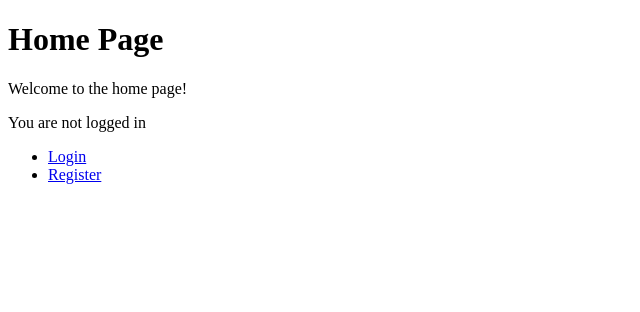
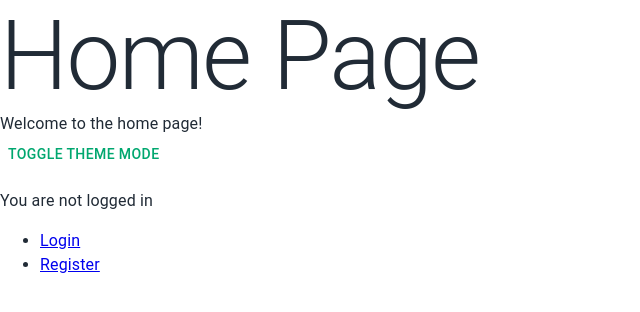
Before and after one commit to sofiane-msatfa/shaima-events, a React (Vite) app in the folder apps/web/: page / in a window 1280 px wide. Shown: the top 312 px of the page, without its empty margins (0-640 px from the left). Built offline with nearby package versions, Linux system fonts and the light colour scheme.

Commit message:
ajout(front-technique): ajout material ui

```diff
--- a/apps/web/package.json
+++ b/apps/web/package.json
@@ -10,7 +10,12 @@
     "preview": "vite preview"
   },
   "dependencies": {
+    "@emotion/react": "^11.11.4",
+    "@emotion/styled": "^11.11.5",
+    "@fontsource/roboto": "^5.0.13",
     "@hookform/resolvers": "^3.3.4",
+    "@mui/icons-material": "^5.15.16",
+    "@mui/material": "^5.15.16",
     "@tanstack/react-query": "^5.32.1",
     "@tanstack/react-query-devtools": "^5.32.1",
     "axios": "^1.6.8",
--- /dev/null
+++ b/apps/web/src/contexts/settings/settings-context.ts
@@ -0,0 +1,25 @@
+import { createContext } from "react";
+import type { PaletteMode } from "@mui/material";
+
+export type ThemeColorPresets =
+  | "default"
+  | "cyan"
+  | "purple"
+  | "blue"
+  | "orange"
+  | "red";
+
+export interface SettingsValue {
+  themeMode: PaletteMode;
+  themeColorPresets: ThemeColorPresets;
+}
+
+export interface SettingsContextType extends SettingsValue {
+  setThemeMode: (mode: PaletteMode) => void;
+  toggleThemeMode: () => void;
+  setThemeColorPresets: (color: ThemeColorPresets) => void;
+}
+
+export const SettingsContext = createContext<SettingsContextType | undefined>(
+  undefined,
+);
--- /dev/null
+++ b/apps/web/src/contexts/settings/settings-provider.tsx
@@ -0,0 +1,55 @@
+import { useLocalStorage } from "@/hooks/use-local-storage";
+import type {
+  SettingsValue,
+  SettingsContextType,
+  ThemeColorPresets,
+} from "./settings-context";
+import { SettingsContext } from "./settings-context";
+import { useMemo } from "react";
+import type { PaletteMode } from "@mui/material";
+
+interface SettingsProviderProps {
+  children: React.ReactNode;
+  defaultSettings: SettingsValue;
+}
+
+export function SettingsContextProvider({
+  children,
+  defaultSettings,
+}: SettingsProviderProps) {
+  const [settings, setSettings] = useLocalStorage("settings", defaultSettings);
+
+  const setThemeMode = (mode: PaletteMode) => {
+    const updatedSettings = { ...settings, themeMode: mode };
+    setSettings(updatedSettings);
+  };
+
+  const toggleThemeMode = () => {
+    const updatedSettings = {
+      ...settings,
+      themeMode: settings.themeMode === "light" ? "dark" : "light",
+    } as const;
+    setSettings(updatedSettings);
+  };
+
+  const setThemeColorPresets = (color: ThemeColorPresets) => {
+    const updatedSettings = { ...settings, themeColorPresets: color };
+    setSettings(updatedSettings);
+  };
+
+  const value: SettingsContextType = useMemo(
+    () => ({
+      ...settings,
+      setThemeMode,
+      toggleThemeMode,
+      setThemeColorPresets,
+    }),
+    [settings, setThemeMode, toggleThemeMode, setThemeColorPresets],
+  );
+
+  return (
+    <SettingsContext.Provider value={value}>
+      {children}
+    </SettingsContext.Provider>
+  );
+}
--- /dev/null
+++ b/apps/web/src/contexts/settings/use-settings.ts
@@ -0,0 +1,10 @@
+import { useContext } from "react";
+import { SettingsContext } from "./settings-context";
+
+export const useSettings = () => {
+  const context = useContext(SettingsContext);
+  if (!context) {
+    throw new Error("useSettings must be used within a SettingsProvider");
+  }
+  return context;
+};
--- /dev/null
+++ b/apps/web/src/hooks/use-local-storage.ts
@@ -0,0 +1,20 @@
+import { useState } from "react";
+
+export const useLocalStorage = <T>(key: string, initialValue: T) => {
+  const [storedValue, setStoredValue] = useState<T>(() => {
+    try {
+      const item = localStorage.getItem(key);
+      return item ? JSON.parse(item) : initialValue;
+    } catch (error) {
+      console.error(error);
+      return initialValue;
+    }
+  });
+
+  const setValue = (value: T) => {
+    setStoredValue(value);
+    localStorage.setItem(key, JSON.stringify(value));
+  };
+
+  return [storedValue, setValue] as const;
+};
--- a/apps/web/src/pages/index.tsx
+++ b/apps/web/src/pages/index.tsx
@@ -1,9 +1,12 @@
 import { useAuth } from "@/contexts/auth/use-auth";
 import { Link } from "react-router-dom";
 import api from "@/utils/api";
+import { useSettings } from "@/contexts/settings/use-settings";
+import { Typography, Button } from "@mui/material";
 
 export default function Home() {
   const { isAuthenticated, logout } = useAuth();
+  const settings = useSettings();
 
   const fetchProtectedMessage = async () => {
     const response = await api.get("/protected");
@@ -25,16 +28,21 @@ export default function Home() {
 
   return (
     <div>
-      <h1>Home Page</h1>
-      <p>Welcome to the home page!</p>
+      <Typography component="h1" variant="h1">
+        Home Page
+      </Typography>
+      <Typography>Welcome to the home page!</Typography>
+      <Button type="button" onClick={() => settings.toggleThemeMode()}>
+        Toggle Theme Mode
+      </Button>
       {isAuthenticated ? (
         <>
-          <button type="button" onClick={fetchProtectedMessage}>
+          <Button type="button" onClick={fetchProtectedMessage}>
             Fetch Protected Message
-          </button>
-          <button type="button" onClick={logout}>
+          </Button>
+          <Button type="button" onClick={logout}>
             Logout
-          </button>
+          </Button>
         </>
       ) : (
         <>
--- /dev/null
+++ b/apps/web/src/theme/palette.ts
@@ -0,0 +1,153 @@
+import type { PaletteMode } from "@mui/material";
+import { alpha } from "@mui/material/styles";
+
+declare module "@mui/material/styles/createPalette" {
+  interface TypeBackground {
+    neutral: string;
+  }
+  interface SimplePaletteColorOptions {
+    lighter: string;
+    darker: string;
+  }
+  interface PaletteColor {
+    lighter: string;
+    darker: string;
+  }
+}
+
+export const grey = {
+  0: "#FFFFFF",
+  100: "#F9FAFB",
+  200: "#F4F6F8",
+  300: "#DFE3E8",
+  400: "#C4CDD5",
+  500: "#919EAB",
+  600: "#637381",
+  700: "#454F5B",
+  800: "#212B36",
+  900: "#161C24",
+};
+
+export const primary = {
+  lighter: "#C8FAD6",
+  light: "#5BE49B",
+  main: "#00A76F",
+  dark: "#007867",
+  darker: "#004B50",
+  contrastText: "#FFFFFF",
+};
+
+export const secondary = {
+  lighter: "#EFD6FF",
+  light: "#C684FF",
+  main: "#8E33FF",
+  dark: "#5119B7",
+  darker: "#27097A",
+  contrastText: "#FFFFFF",
+};
+
+export const info = {
+  lighter: "#CAFDF5",
+  light: "#61F3F3",
+  main: "#00B8D9",
+  dark: "#006C9C",
+  darker: "#003768",
+  contrastText: "#FFFFFF",
+};
+
+export const success = {
+  lighter: "#D3FCD2",
+  light: "#77ED8B",
+  main: "#22C55E",
+  dark: "#118D57",
+  darker: "#065E49",
+  contrastText: "#ffffff",
+};
+
+export const warning = {
+  lighter: "#FFF5CC",
+  light: "#FFD666",
+  main: "#FFAB00",
+  dark: "#B76E00",
+  darker: "#7A4100",
+  contrastText: grey[800],
+};
+
+export const error = {
+  lighter: "#FFE9D5",
+  light: "#FFAC82",
+  main: "#FF5630",
+  dark: "#B71D18",
+  darker: "#7A0916",
+  contrastText: "#FFFFFF",
+};
+
+export const common = {
+  black: "#000000",
+  white: "#FFFFFF",
+};
+
+export const action = {
+  hover: alpha(grey[500], 0.08),
+  selected: alpha(grey[500], 0.16),
+  disabled: alpha(grey[500], 0.8),
+  disabledBackground: alpha(grey[500], 0.24),
+  focus: alpha(grey[500], 0.24),
+  hoverOpacity: 0.08,
+  disabledOpacity: 0.48,
+};
+
+const base = {
+  primary,
+  secondary,
+  info,
+  success,
+  warning,
+  error,
+  grey,
+  common,
+  divider: alpha(grey[500], 0.2),
+  action,
+};
+
+export function createPalette(mode: PaletteMode) {
+  const light = {
+    ...base,
+    mode: "light",
+    text: {
+      primary: grey[800],
+      secondary: grey[600],
+      disabled: grey[500],
+    },
+    background: {
+      paper: "#FFFFFF",
+      default: "#FFFFFF",
+      neutral: grey[200],
+    },
+    action: {
+      ...base.action,
+      active: grey[600],
+    },
+  } as const;
+
+  const dark = {
+    ...base,
+    mode: "dark",
+    text: {
+      primary: "#FFFFFF",
+      secondary: grey[500],
+      disabled: grey[600],
+    },
+    background: {
+      paper: grey[800],
+      default: grey[900],
+      neutral: alpha(grey[500], 0.12),
+    },
+    action: {
+      ...base.action,
+      active: grey[500],
+    },
+  } as const;
+
+  return mode === "light" ? light : dark;
+}
--- /dev/null
+++ b/apps/web/src/theme/presets.ts
@@ -0,0 +1,84 @@
+import { alpha } from "@mui/material/styles";
+
+import { grey, primary } from "./palette";
+import type { ThemeColorPresets } from "@/contexts/settings/settings-context";
+
+export function createPresets(preset: ThemeColorPresets) {
+  const primaryColor = getPrimary(preset);
+
+  const theme = {
+    palette: {
+      primary: primaryColor,
+    },
+    customShadows: {
+      primary: `0 8px 16px 0 ${alpha(`${primaryColor?.main}`, 0.24)}`,
+    },
+  };
+
+  return { ...theme };
+}
+
+const cyan = {
+  lighter: "#CCF4FE",
+  light: "#68CDF9",
+  main: "#078DEE",
+  dark: "#0351AB",
+  darker: "#012972",
+  contrastText: "#FFFFFF",
+};
+
+const purple = {
+  lighter: "#EBD6FD",
+  light: "#B985F4",
+  main: "#7635dc",
+  dark: "#431A9E",
+  darker: "#200A69",
+  contrastText: "#FFFFFF",
+};
+
+const blue = {
+  lighter: "#D1E9FC",
+  light: "#76B0F1",
+  main: "#2065D1",
+  dark: "#103996",
+  darker: "#061B64",
+  contrastText: "#FFFFFF",
+};
+
+const orange = {
+  lighter: "#FEF4D4",
+  light: "#FED680",
+  main: "#fda92d",
+  dark: "#B66816",
+  darker: "#793908",
+  contrastText: grey[800],
+};
+
+const red = {
+  lighter: "#FFE3D5",
+  light: "#FFC1AC",
+  main: "#FF3030",
+  dark: "#B71833",
+  darker: "#7A0930",
+  contrastText: "#FFFFFF",
+};
+
+export const presetOptions = [
+  { name: "default", value: primary.main },
+  { name: "cyan", value: cyan.main },
+  { name: "purple", value: purple.main },
+  { name: "blue", value: blue.main },
+  { name: "orange", value: orange.main },
+  { name: "red", value: red.main },
+];
+
+export function getPrimary(preset: ThemeColorPresets) {
+  return {
+    default: primary,
+    cyan,
+    purple,
+    blue,
+    orange,
+    red,
+  }[preset];
+}
--- /dev/null
+++ b/apps/web/src/theme/theme-provider.tsx
@@ -0,0 +1,38 @@
+import { useMemo } from "react";
+import {
+  createTheme,
+  ThemeProvider as MuiThemeProvider,
+  type ThemeOptions,
+} from "@mui/material/styles";
+import CssBaseline from "@mui/material/CssBaseline";
+import { useSettings } from "@/contexts/settings/use-settings";
+import { createPalette } from "./palette";
+import { createPresets } from "./presets";
+
+interface ThemeProviderProps {
+  children: React.ReactNode;
+}
+
+export function ThemeProvider({ children }: ThemeProviderProps) {
+  const settings = useSettings();
+
+  const presets = createPresets(settings.themeColorPresets);
+  const palette = createPalette(settings.themeMode);
+
+  const value: ThemeOptions = useMemo(
+    () => ({
+      palette: { ...palette, ...presets.palette },
+      shape: { borderRadius: 8 },
+    }),
+    [palette, presets.palette],
+  );
+
+  const theme = createTheme(value);
+
+  return (
+    <MuiThemeProvider theme={theme}>
+      <CssBaseline />
+      {children}
+    </MuiThemeProvider>
+  );
+}
```
Also changed, not shown: apps/web/src/app.tsx (+16 -4 lines), 1 other file (tests, documents, lock files or other folders).
